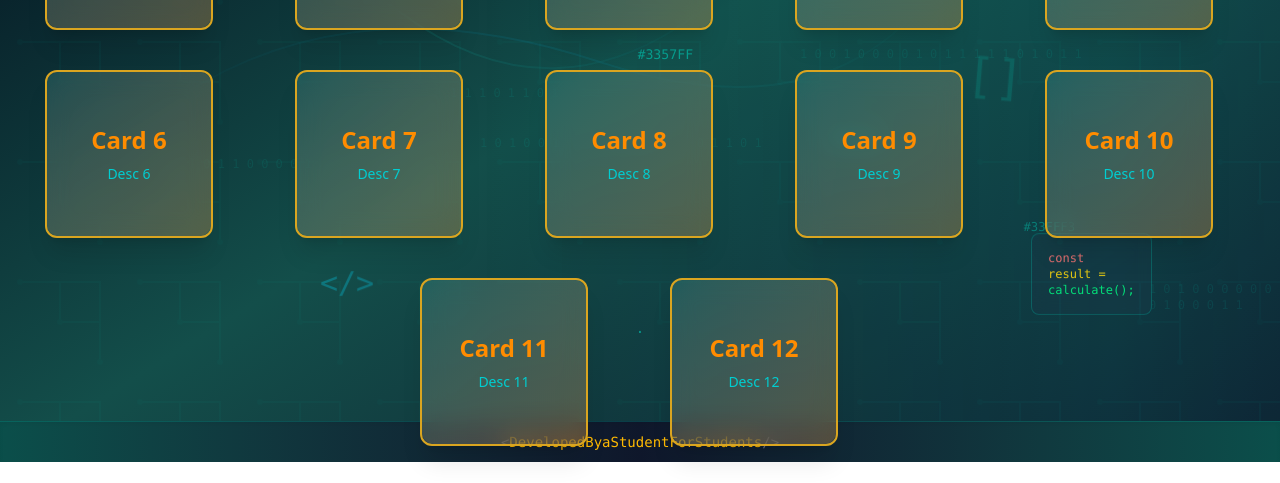
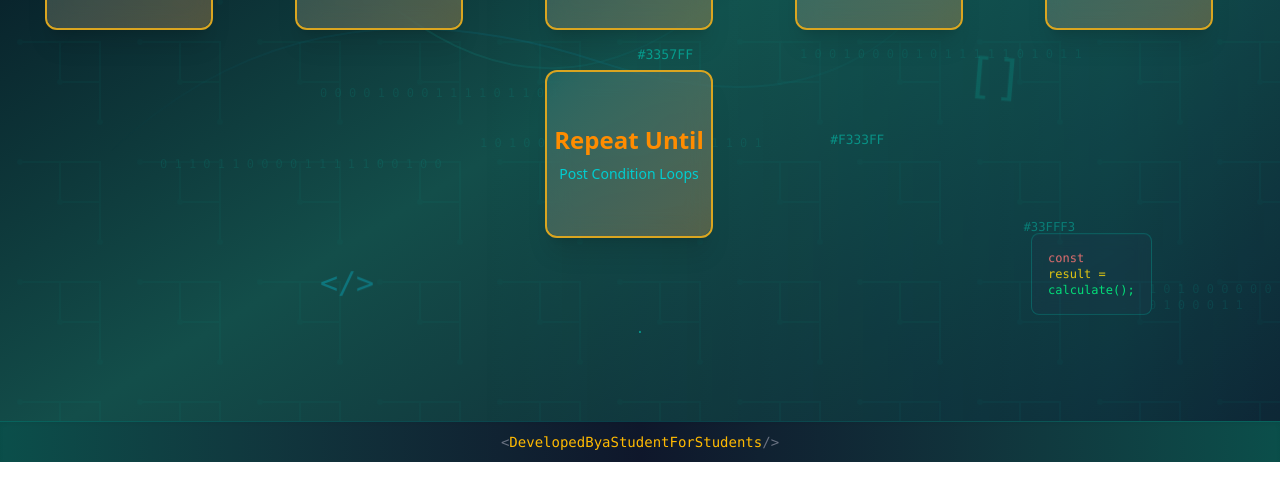
Before and after one commit to FahdAsifH2/Code-Mine, a React (Vite) app: page /Paper2 in a window 1280 px wide. Shown: the part 338-821 px from the top of the page. After the commit the page ends 800 px from the top, so only its background shows below. Built offline with nearby package versions, Linux system fonts and the light colour scheme; no server answers; sample sign-in values are in the browser's storage.

Commit message:
maded suitable modifications for the routes

```diff
--- a/src/Components/Paper2.jsx
+++ b/src/Components/Paper2.jsx
@@ -8,13 +8,13 @@ const cards = [
   { title: 'OPERATORS', description: 'Operators in programming', pdf: '/pdfs/OPERATORS.pdf' },
   { title: 'For Loops', description: 'Starting with for loops here', pdf: '/pdfs/For_Loops.pdf' },
   { title: 'While Loops', description: 'While Loops Another Precondition Loop', pdf: '/pdfs/WHILE_LOOPS.pdf' },
-  { title: 'Card 6', description: 'Desc 6', pdf: '/pdfs/card6.pdf' },
-  { title: 'Card 7', description: 'Desc 7', pdf: '/pdfs/card7.pdf' },
-  { title: 'Card 8', description: 'Desc 8', pdf: '/pdfs/card8.pdf' },
-  { title: 'Card 9', description: 'Desc 9', pdf: '/pdfs/card9.pdf' },
-  { title: 'Card 10', description: 'Desc 10', pdf: '/pdfs/card10.pdf' },
-  { title: 'Card 11', description: 'Desc 11', pdf: '/pdfs/card11.pdf' },
-  { title: 'Card 12', description: 'Desc 12', pdf: '/pdfs/card12.pdf' },
+  { title: 'Repeat Until', description: 'Post Condition Loops', pdf: '/pdfs/REPEAT_UNTIL_Loop.pdf' },
+  // { title: 'Card 7', description: 'Desc 7', pdf: '/pdfs/card7.pdf' },
+  // { title: 'Card 8', description: 'Desc 8', pdf: '/pdfs/card8.pdf' },
+  // { title: 'Card 9', description: 'Desc 9', pdf: '/pdfs/card9.pdf' },
+  // { title: 'Card 10', description: 'Desc 10', pdf: '/pdfs/card10.pdf' },
+  // { title: 'Card 11', description: 'Desc 11', pdf: '/pdfs/card11.pdf' },
+  // { title: 'Card 12', description: 'Desc 12', pdf: '/pdfs/card12.pdf' },
 ];
 
 
```
Also changed, not shown: 1 other file (tests, documents, lock files or other folders).
